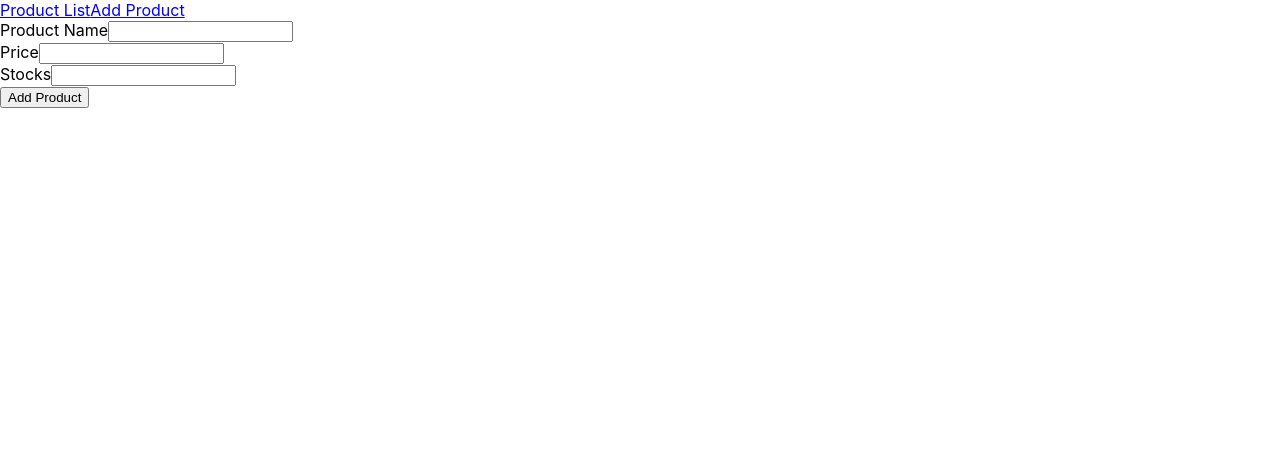
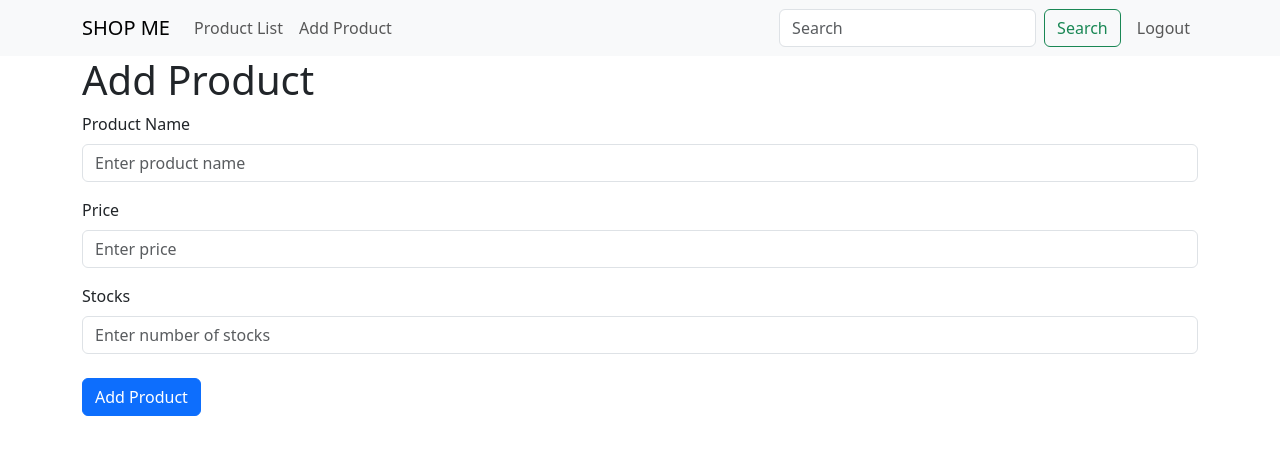
Before and after one commit to ShineAnol/ECommerceApp, a React (Create React App) app in the folder shop-me/: page /add in a window 1280 px wide. Shown: the top 454 px of the page. Built offline with nearby package versions, Linux system fonts and the light colour scheme.

Commit message:
User Interface

```diff
--- a/shop-me/src/App.js
+++ b/shop-me/src/App.js
@@ -1,19 +1,54 @@
-import React from 'react';
-import { BrowserRouter as Router, Route, Routes } from 'react-router-dom';
-import ProductList from './components/ProductList';
-import ProductForm from './components/ProductForm';
+import 'bootstrap/dist/css/bootstrap.min.css';
+import React, { useState } from 'react';
+import { Button, Container, Form, Nav, Navbar } from 'react-bootstrap';
+import { Route, BrowserRouter as Router, Routes } from 'react-router-dom';
+import AddProduct from './components/AddProduct';
+import ViewProduct from './components/ViewProduct';
 
 function App() {
+    const [searchTerm, setSearchTerm] = useState('');
+
+    const handleSearchChange = (event) => {
+        setSearchTerm(event.target.value);
+    };
+
+    const handleLogout = () => {
+        console.log('Logged out');
+        // Implement logout functionality here
+    };
+
     return (
         <Router>
             <div>
-                <nav>
-                    <a href="/">Product List</a>
-                    <a href="/add">Add Product</a>
-                </nav>
+                <Navbar bg="light" expand="lg">
+                    <Container>
+                        <Navbar.Brand href="/">SHOP ME</Navbar.Brand>
+                        <Navbar.Toggle aria-controls="basic-navbar-nav" />
+                        <Navbar.Collapse id="basic-navbar-nav">
+                            <Nav className="me-auto">
+                                <Nav.Link href="/">Product List</Nav.Link>
+                                <Nav.Link href="/add">Add Product</Nav.Link>
+                            </Nav>
+                            <Form inline className="d-flex me-2">
+                                <Form.Control
+                                    type="search"
+                                    placeholder="Search"
+                                    className="me-2"
+                                    aria-label="Search"
+                                    value={searchTerm}
+                                    onChange={handleSearchChange}
+                                />
+                                <Button variant="outline-success">Search</Button>
+                            </Form>
+                            <Nav>
+                                <Nav.Link onClick={handleLogout}>Logout</Nav.Link>
+                            </Nav>
+                        </Navbar.Collapse>
+                    </Container>
+                </Navbar>
                 <Routes>
-                    <Route path="/" element={<ProductList />} />
-                    <Route path="/add" element={<ProductForm />} />
+                    <Route path="/" element={<ViewProduct/>} />
+                    <Route path="/add" element={<AddProduct />} />
                 </Routes>
             </div>
         </Router>
--- /dev/null
+++ b/shop-me/src/components/AddProduct.js
@@ -0,0 +1,65 @@
+import axios from 'axios';
+import React, { useState } from 'react';
+import { Button, Container, Form } from 'react-bootstrap';
+
+function AddProduct() {
+    const [name, setName] = useState('');
+    const [price, setPrice] = useState('');
+    const [stocks, setStocks] = useState('');
+
+    const handleSubmit = (event) => {
+        event.preventDefault();
+        const newProduct = { name, price, stocks };
+
+        axios.post('http://localhost:8000/api/products', newProduct)
+            .then(response => {
+                console.log('Product added:', response.data);
+                setName('');
+                setPrice('');
+                setStocks('');
+            })
+            .catch(error => {
+                console.error('Error adding product:', error);
+            });
+    };
+
+    return (
+        <Container>
+            <h1>Add Product</h1>
+            <Form onSubmit={handleSubmit}>
+                <Form.Group controlId="formName">
+                    <Form.Label>Product Name</Form.Label>
+                    <Form.Control
+                        type="text"
+                        placeholder="Enter product name"
+                        value={name}
+                        onChange={(e) => setName(e.target.value)}
+                    />
+                </Form.Group>
+                <Form.Group controlId="formPrice" className="mt-3">
+                    <Form.Label>Price</Form.Label>
+                    <Form.Control
+                        type="number"
+                        placeholder="Enter price"
+                        value={price}
+                        onChange={(e) => setPrice(e.target.value)}
+                    />
+                </Form.Group>
+                <Form.Group controlId="formStocks" className="mt-3">
+                    <Form.Label>Stocks</Form.Label>
+                    <Form.Control
+                        type="number"
+                        placeholder="Enter number of stocks"
+                        value={stocks}
+                        onChange={(e) => setStocks(e.target.value)}
+                    />
+                </Form.Group>
+                <Button variant="primary" type="submit" className="mt-4">
+                    Add Product
+                </Button>
+            </Form>
+        </Container>
+    );
+}
+
+export default AddProduct;
--- /dev/null
+++ b/shop-me/src/components/ViewProduct.js
@@ -0,0 +1,67 @@
+import axios from 'axios';
+import React, { useEffect, useState } from 'react';
+import { Button, Table } from 'react-bootstrap';
+
+function ViewProduct() {
+    const [products, setProducts] = useState([]);
+
+    useEffect(() => {
+        axios.get('http://localhost:8000/api/products')
+            .then(response => {
+                setProducts(response.data);
+            })
+            .catch(error => {
+                console.error('Error fetching data:', error);
+            });
+    }, []);
+
+    const handleUpdate = (id) => {
+        console.log('Update product with ID:', id);
+        // Implement update functionality here
+    };
+
+    const handleDelete = (id) => {
+        console.log('Delete product with ID:', id);
+        // Implement delete functionality here
+    };
+
+    return (
+        <div>
+            <h1><center>Product List</center></h1>
+            <Table striped bordered hover>
+                <thead>
+                    <tr>
+                        <th>Product ID</th>
+                        <th>Product Name</th>
+                        <th>Price</th>
+                        <th>Stocks</th>
+                        <th>Functions</th>
+                    </tr>
+                </thead>
+                <tbody>
+                    {products.map(product => (
+                        <tr key={product.id}>
+                            <td>{product.id}</td>
+                            <td>{product.name}</td>
+                            <td>{product.price}</td>
+                            <td>{product.stocks}</td>
+                            <td>
+                                <Button variant="primary" className="me-2" onClick={() => console.log('Add to Cart')}>
+                                    Add to Cart
+                                </Button>
+                                <Button variant="secondary" className="me-2" onClick={() => handleUpdate(product.id)}>
+                                    Update
+                                </Button>
+                                <Button variant="danger" onClick={() => handleDelete(product.id)}>
+                                    x
+                                </Button>
+                            </td>
+                        </tr>
+                    ))}
+                </tbody>
+            </Table>
+        </div>
+    );
+}
+
+export default ViewProduct;
```
Also changed, not shown: shop-me/src/components/Home.js (added).
